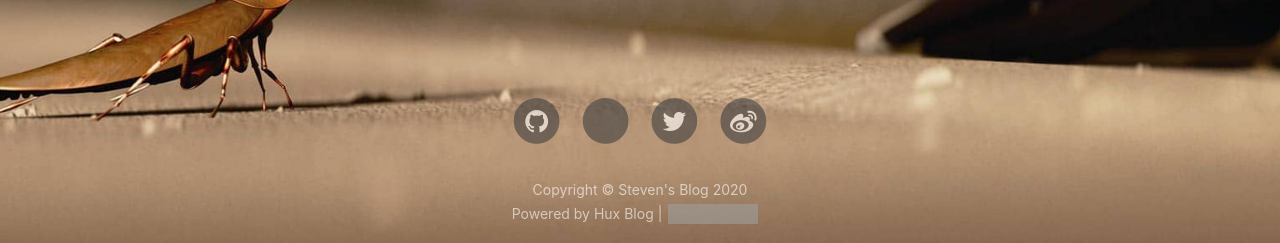
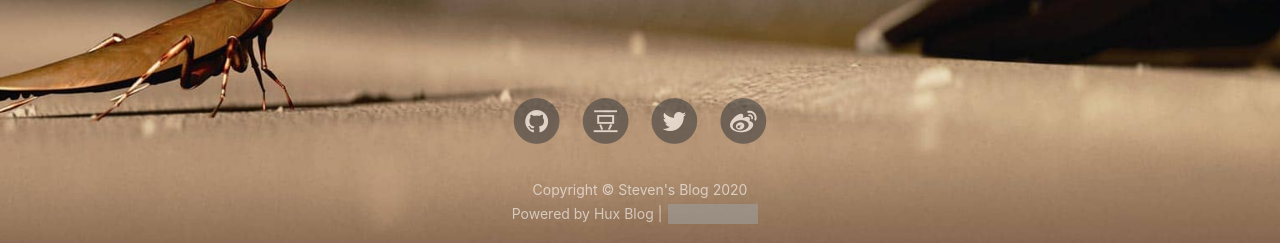
Before and after one commit to stevenqiu/stevenqiu.github.io, a Jekyll site: the page built from offline.html, in a window 1280 px wide. Shown: the part 654-897 px from the top of the page. Built offline with Jekyll 4.4.1, drawn with Linux system fonts in a browser that asks for light colours; nearby versions of some CDN libraries; comment, search, counter and statistics services are not loaded; grey boxes are pictures that could not be loaded.

Commit message:
change douban icon

```diff
--- a/_includes/sns-links.html
+++ b/_includes/sns-links.html
@@ -33,7 +33,7 @@
     <a target="_blank" href="https://www.douban.com/people/{{ site.douban_username }}">
       <span class="fa-stack fa-lg">
         <i class="fa fa-circle fa-stack-2x"></i>
-        <i class="fa fa-douban fa-stack-1x fa-inverse"></i>
+        <i class="fa  fa-stack-1x fa-inverse">豆</i>
       </span>
     </a>
   </li>
```
